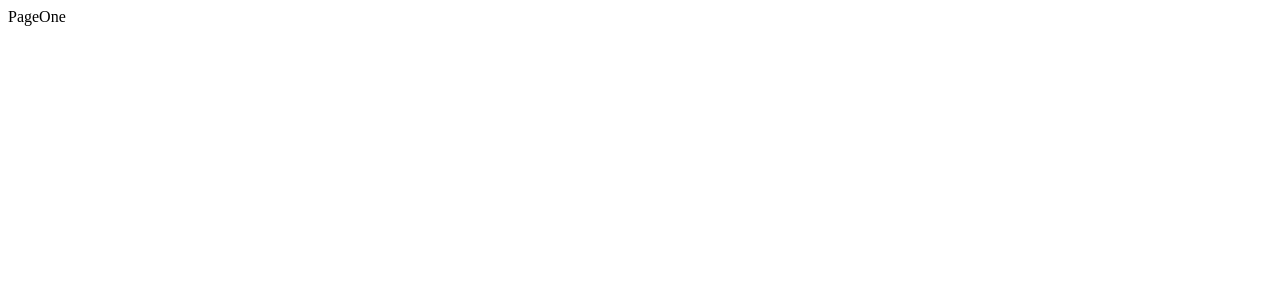
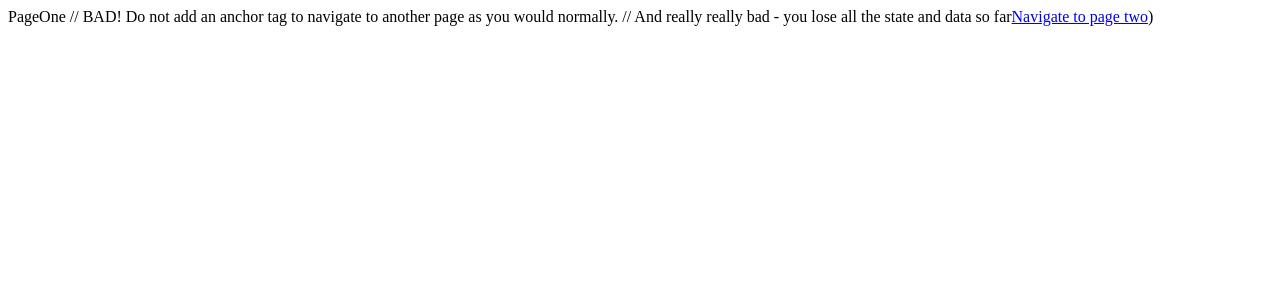
Before and after one commit to MisterWoody/streams, a React (Create React App) app in the folder client/: page / in a window 1280 px wide. Shown: the top 300 px of the page. Built offline with nearby package versions, Linux system fonts and the light colour scheme.

Commit message:
Code to demonstrate new page load on anchor tag click - dev tools shows a complete new page request and response

```diff
--- a/client/src/components/App.js
+++ b/client/src/components/App.js
@@ -1,11 +1,14 @@
 import React from 'react';
-import { BrowserRouter, Route } from 'react-router-dom';
+import { BrowserRouter, Route, Link } from 'react-router-dom';
 
 const PageOne = () => {
-  return <div>PageOne</div>
-    // BAD! Do not add an anchor tag to navigate to another page as you would normally.
-    // And really really bad - you lose all the state and data so far
-
+  return (
+      <div>PageOne
+        // BAD! Do not add an anchor tag to navigate to another page as you would normally.
+        // And really really bad - you lose all the state and data so far
+        <a href="pagetwo">Navigate to page two</a>)
+      </div>
+  )
 };
 
 const PageTwo = () => {
```
